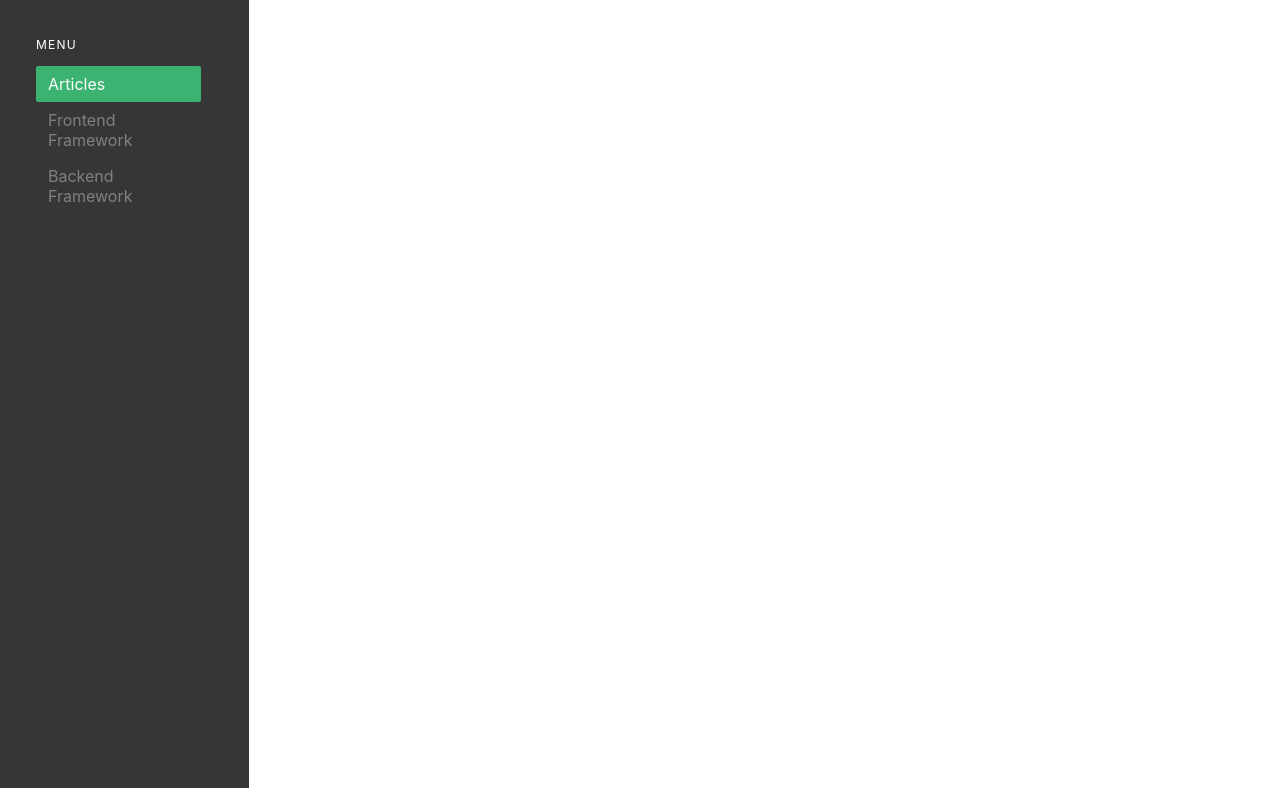
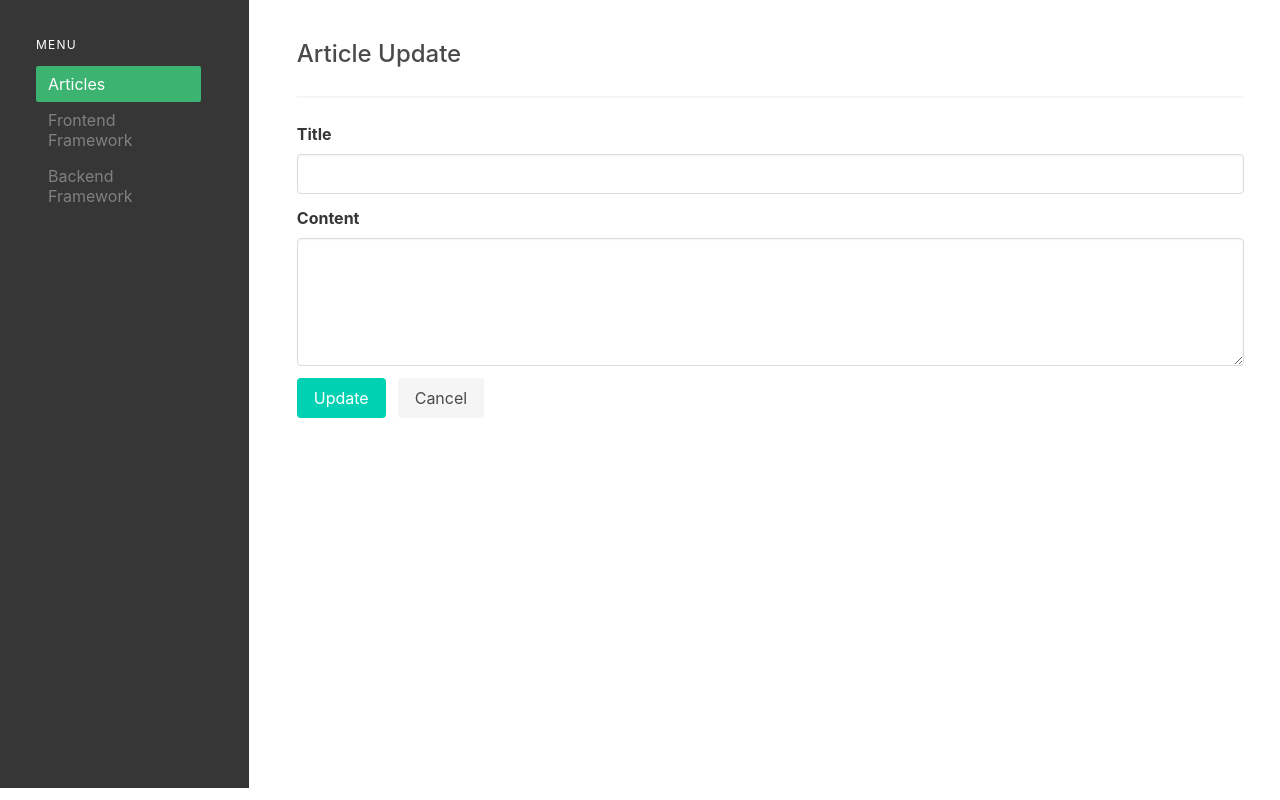
Before and after one commit to ryusukefujisaki/mypage-frontend, a Vue app: page /#/articles/1/update in a window 1280 px wide. Built offline with nearby package versions, Linux system fonts and the light colour scheme; no server answers.

Commit message:
Add article update

```diff
--- a/src/pages/article/ArticleDetail.vue
+++ b/src/pages/article/ArticleDetail.vue
@@ -17,6 +17,7 @@ axios.get(`/articles/${id}`).then(response => {
 })
 
 const router = useRouter()
+const toUpdate = () => { router.push({ name: 'article_update', params: { id } }) }
 const onDelete = () => {
   axios.delete(`/articles/${id}`).then(() => {
     router.push({ name: 'article_list' })
@@ -30,6 +31,7 @@ const onDelete = () => {
       <p class="level-item is-size-4 has-text-weight-medium">{{ articleDetail.title }}</p>
     </div>
     <div class="level-right">
+      <button class="level-item button is-primary is-light" @click="toUpdate">Update</button>
       <button class="level-item button is-danger is-light" @click="onDelete">Delete</button>
     </div>
   </div>
--- /dev/null
+++ b/src/pages/article/ArticleUpdate.vue
@@ -0,0 +1,53 @@
+<script setup lang="ts">
+import { ref } from 'vue'
+import { useRoute, useRouter } from 'vue-router'
+import axios from '@/utilities/axios'
+import ErrorMessage from '@/components/ErrorMessage.vue'
+
+const id = useRoute().params.id
+interface Article { title: string, content: string }
+const input = ref<Article>({ title: '', content: '' })
+axios.get(`/articles/${id}`).then(response => {
+  input.value = response.data
+})
+
+const router = useRouter()
+const errorRef = ref()
+const toDetail = () => { router.push({ name: 'article_detail', params: { id } }) }
+const onUpdate = () => {
+  axios.patch(`/articles/${id}`, input.value).then(() => {
+    toDetail()
+  }).catch(error => {
+    errorRef.value = error
+  })
+}
+const cleanError = () => {
+  errorRef.value = null
+}
+</script>
+
+<template>
+  <p class="is-size-4 has-text-weight-medium">Article Update</p>
+  <hr>
+  <ErrorMessage :error="errorRef" @delete="cleanError" />
+  <div class="field">
+    <label class="label">Title</label>
+    <div class="control">
+      <input class="input" type="text" v-model="input.title">
+    </div>
+  </div>
+  <div class="field">
+    <label class="label">Content</label>
+    <div class="control">
+      <textarea class="textarea" v-model="input.content" />
+    </div>
+  </div>
+  <div class="field is-grouped">
+    <div class="control">
+      <button class="button is-primary" @click="onUpdate">Update</button>
+    </div>
+    <div class="control">
+      <button class="button is-light" @click="toDetail">Cancel</button>
+    </div>
+  </div>
+</template>
--- a/src/router/index.ts
+++ b/src/router/index.ts
@@ -4,6 +4,7 @@ import { createRouter, createWebHashHistory, RouteRecordRaw } from 'vue-router';
 import ArticleList from '@/pages/article/ArticleList.vue'
 import ArticleDetail from '@/pages/article/ArticleDetail.vue'
 import ArticleRegistration from '@/pages/article/ArticleRegistration.vue'
+import ArticleUpdate from '@/pages/article/ArticleUpdate.vue'
 import FrontendFramework from '@/pages/frontend_framework/FrontendFramework.vue'
 import BackendFramework from '@/pages/backend_framework/BackendFramework.vue'
 
@@ -28,6 +29,11 @@ const routes: Array<RouteRecordRaw> = [
     component: ArticleRegistration
   },
   {
+    path: '/articles/:id/update',
+    name: 'article_update',
+    component: ArticleUpdate
+  },
+  {
     path: '/frontend_framework',
     name: 'frontend_framework',
     component: FrontendFramework
```
